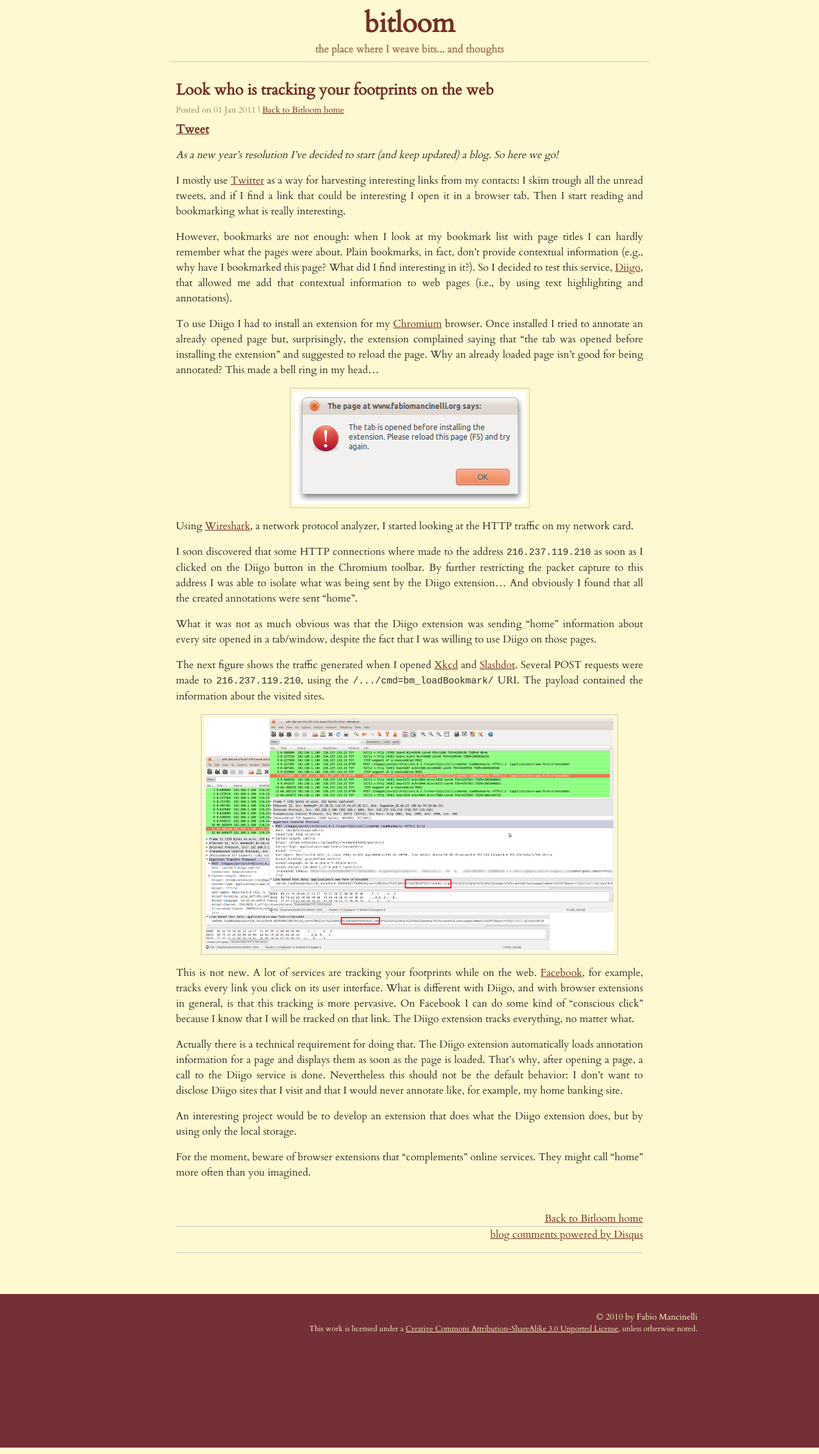
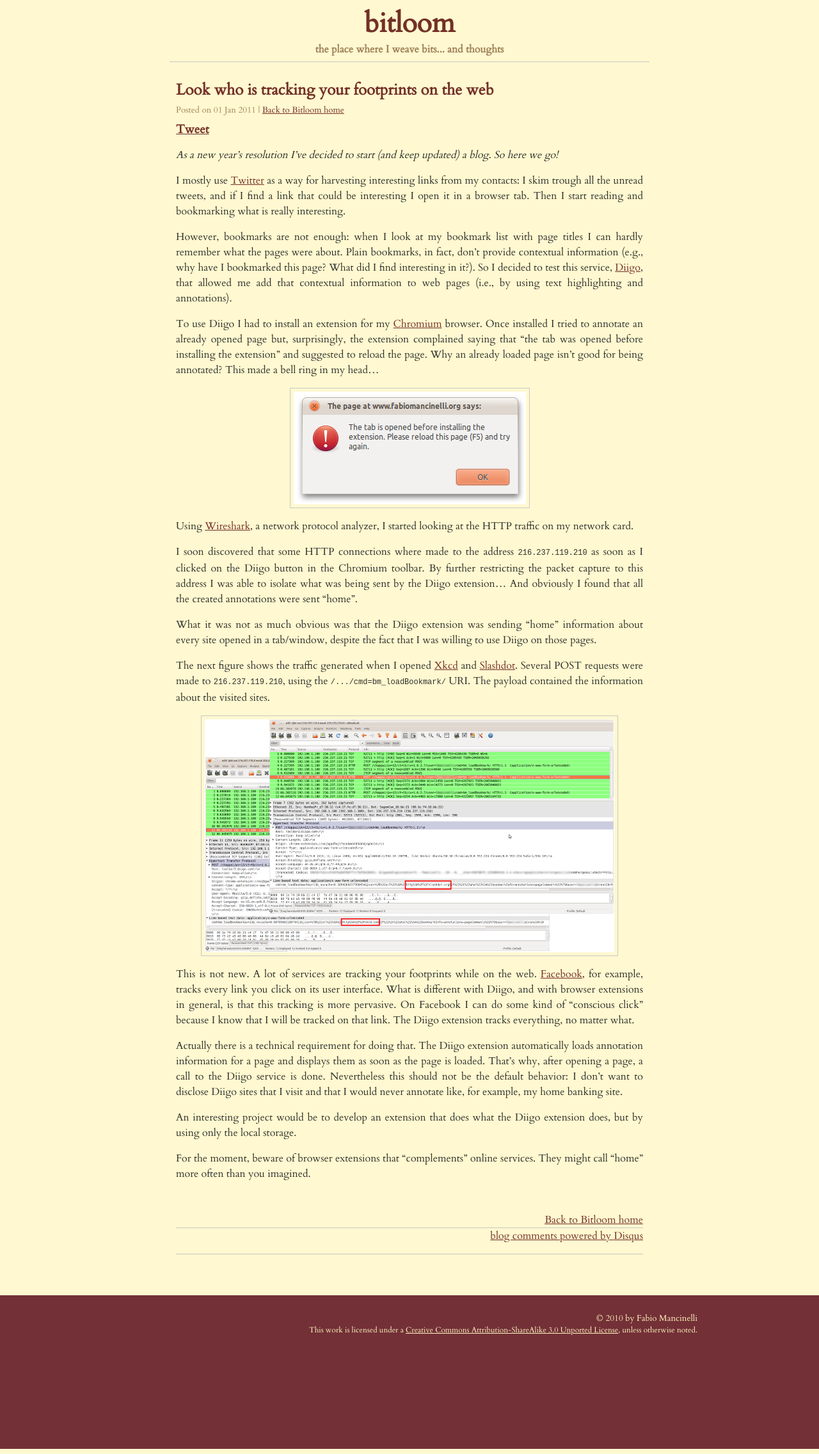
Before and after one commit to fmancinelli/fmancinelli.github.com, a Jekyll site: the page built from _posts/2011-01-01-Look_who_is_tracking_your_footprints_on_the_web.markdown, in a window 1280 px wide. Shown: the whole page at 64% size. Built offline with Jekyll 4.4.1, drawn with Linux system fonts in a browser that asks for light colours; comment, search, counter and statistics services are not loaded.

Commit message:
Minor changes to style. Added flattr support.

```diff
--- a/_layouts/post.html
+++ b/_layouts/post.html
@@ -5,7 +5,8 @@
   <header>
     <h1>{{page.title}}</h1>
     <h2>Posted on {{page.date | date_to_string}} | <a href="/">Back to Bitloom home</a></h2>
-    <h3><a href="http://twitter.com/share" class="twitter-share-button" data-count="horizontal" data-via="fmancinelli">Tweet</a><script type="text/javascript" src="http://platform.twitter.com/widgets.js"></script></h3>
+    <h3><a href="http://twitter.com/share" class="twitter-share-button" data-count="horizontal" data-via="fmancinelli">Tweet</a><script type="text/javascript" src="http://platform.twitter.com/widgets.js"></script> {% if page.flattr %}<a href="{{page.flattr}}" target="_blank"><img src="http://api.flattr.com/button/flattr-badge-large.png" alt="Flattr this" title="Flattr this" style="display: inline; border: 0; padding: 0px"/></a>{% endif %}</h3>
+
   </header>
 
   {{content}}
--- a/index.html
+++ b/index.html
@@ -7,6 +7,7 @@
   <header>
     <h1><a href="{{post.url}}">{{post.title}}</a></h1>
     <h2>Posted on {{post.date | date_to_string}}</h2>
+    {% if post.flattr %}<h3><a href="{{post.flattr}}" target="_blank"><img src="http://api.flattr.com/button/flattr-badge-large.png" alt="Flattr this" title="Flattr this" style="display: inline; border: 0; padding: 0px"/></a></h3>{% endif %}
   </header>
 
   {{post.content}}
--- a/stylesheets/style.css
+++ b/stylesheets/style.css
@@ -19,7 +19,12 @@
 }
 
 code {
-  font-size: 11pt;
+  font-size: 9pt;
+}
+
+/* Pygments highlighted code size */
+pre > code {
+  font-size: 9pt;
 }
 
 h1 > a:link {
@@ -116,12 +121,17 @@
 }
 
 article.post > h1 {
-    font-size: 16pt;
+    font-size: 13pt;
     color: #733027;
 }
 
 article.post > h2 {
-    font-size: 12pt;
+    font-size: 11pt;
+    color: #733027;
+}
+
+article.post > h3 {
+    font-size: 10pt;
     color: #733027;
 }
 
```
